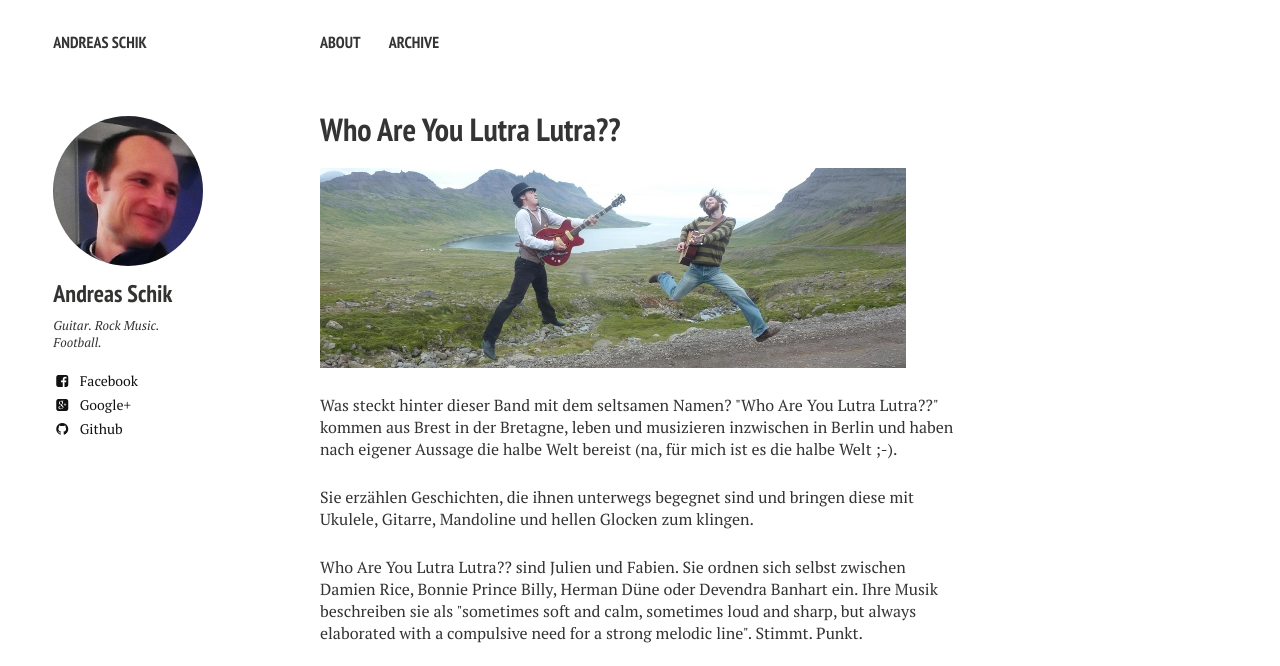
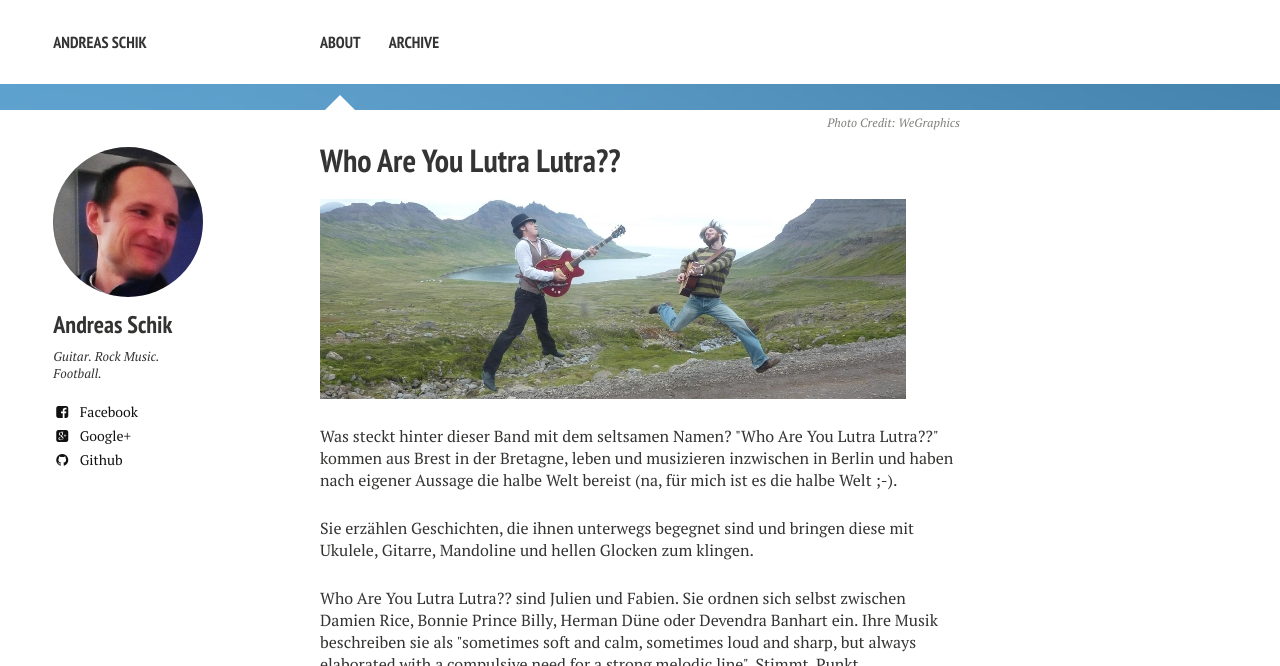
Before and after one commit to schik/schik.github.com, a Jekyll site: the page built from _posts/2014-03-21-lutra_lutra.md, in a window 1280 px wide, cut to the strip 0-666 px from the top of the page. Built offline with Jekyll 4.4.1, drawn with Linux system fonts in a browser that asks for light colours; nearby versions of some CDN libraries.

Commit message:
Update 2014-03-21-lutra_lutra.md

```diff
--- a/_posts/2014-03-21-lutra_lutra.md
+++ b/_posts/2014-03-21-lutra_lutra.md
@@ -3,7 +3,11 @@ layout: post
 title: Who Are You Lutra Lutra??
 modified: 2014-03-21
 excerpt: "Soeben bin ich auf eine Band namens &quot;Who Are You Lutra Lutra??&quot; gestoßen, die etwas spröde aber sehr schöne Musik machen."
-tags: [Music]
+tags: [Music, Musik]
+image:
+  feature: feature_image_1.jpg
+  credit: WeGraphics
+  creditlink: http://wegraphics.net/downloads/free-ultimate-blurred-background-pack/
 ---
 
 <figure>
```
